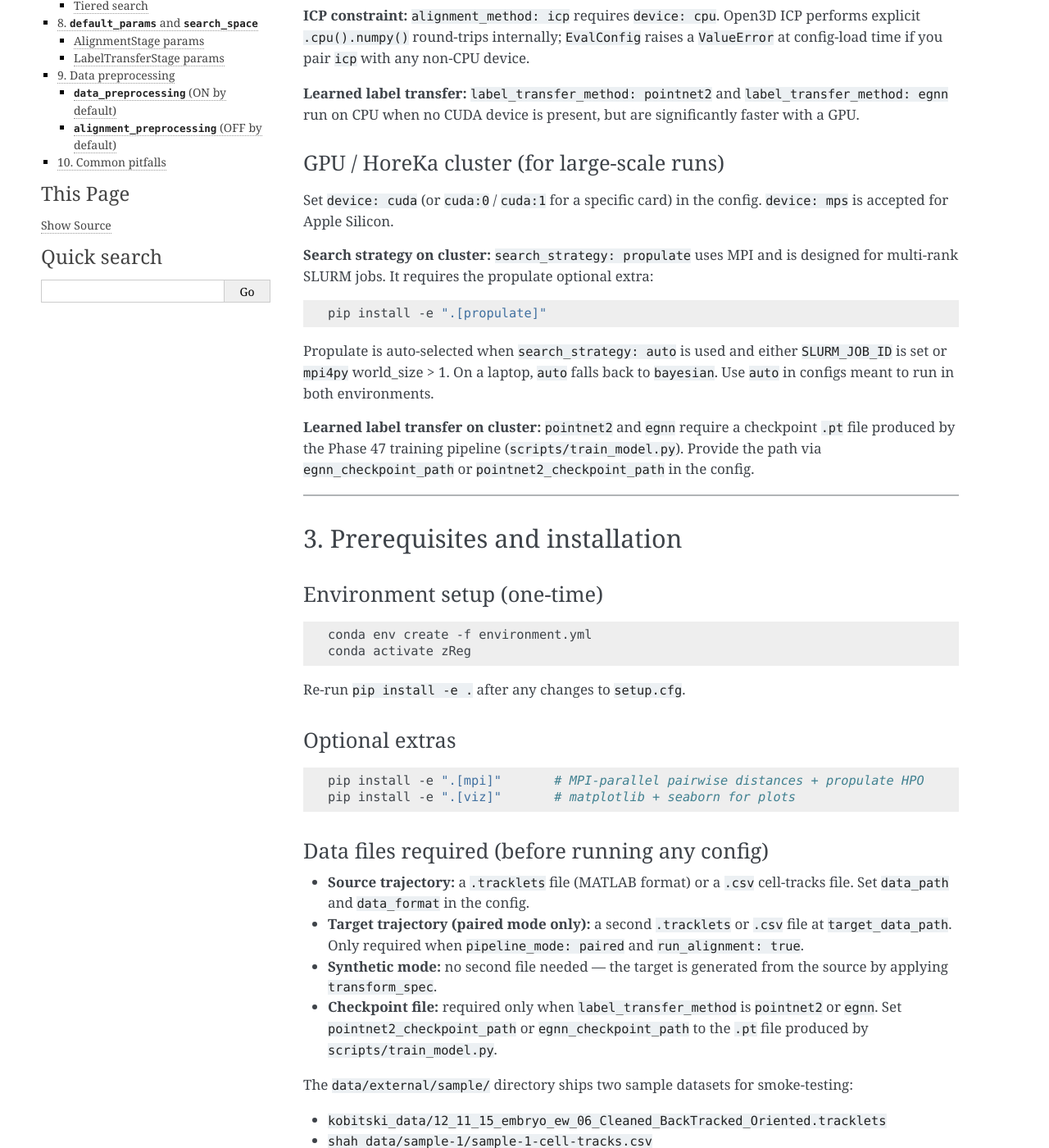
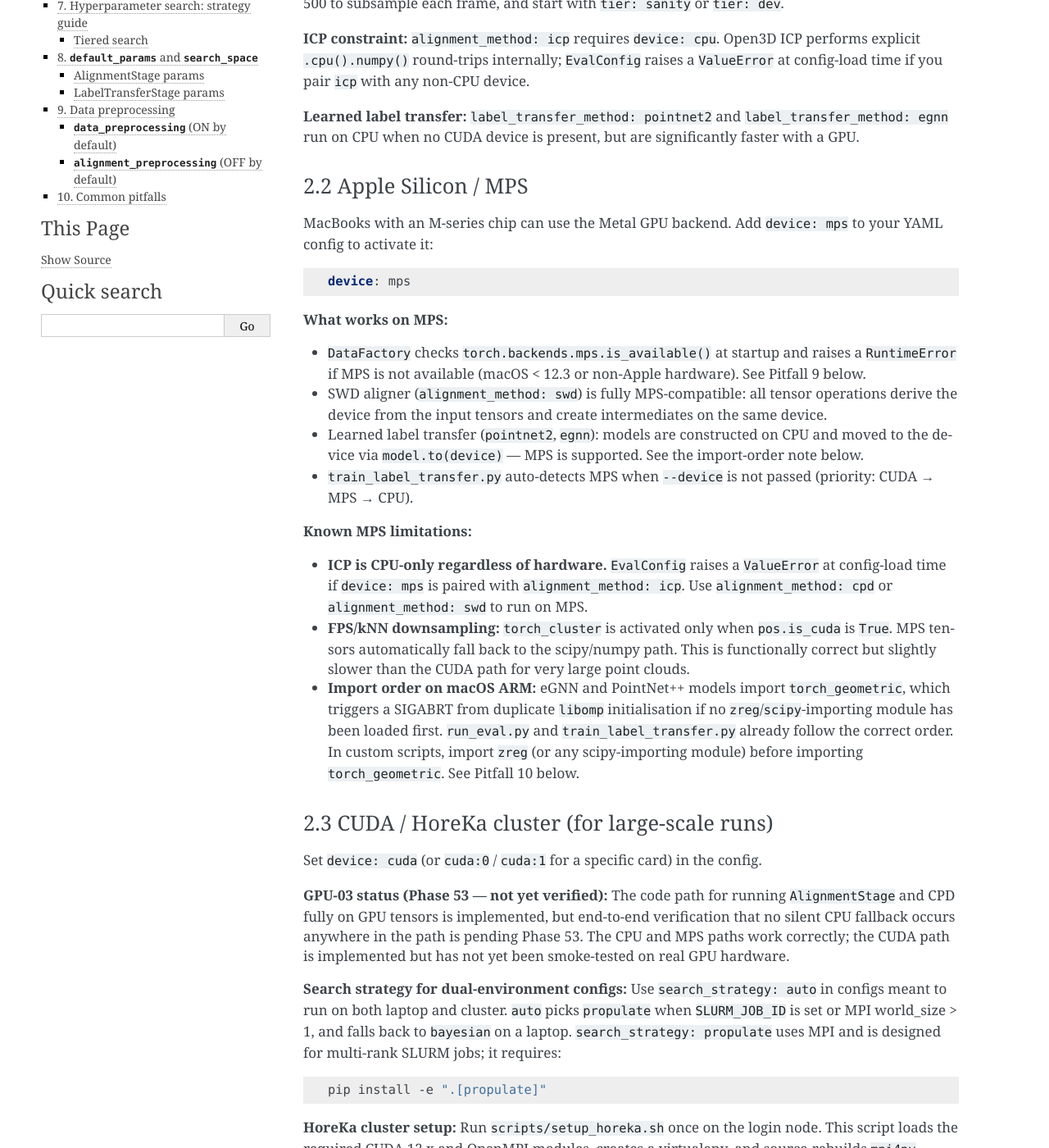
Before and after one commit to Helmholtz-AI-Energy/zReg, a Sphinx documentation site: the page built from docs/tutorial.md, in a window 1280 px wide and 1400 px high, scrolled down 772 px. Shown: the whole window at 82% size. Built offline with Sphinx 7.4.7, drawn with Linux system fonts in a browser that asks for light colours; some of the changed text lies outside the part shown.

Commit message:
docs(quick-20260717-02-01): expand tutorial Section 2 for cross-platform accuracy
- Split Section 2 into three subsections: CPU, Apple Silicon/MPS, CUDA/HoreKa
- Document MPS limitations: ICP CPU-only constraint, torch_cluster CUDA-only
  FPS/kNN fallback to scipy, libomp import-order SIGABRT on macOS ARM
- State GPU-03 end-to-end GPU verification as pending (Phase 53, not yet done)
- Recommend search_strategy: auto for dual-environment configs
- Add Pitfall 9 (MPS RuntimeError) and Pitfall 10 (libomp SIGABRT) to Section 10
- Clarify that all shipped configs default to device: cpu; users must add device: mps

````diff
--- a/docs/tutorial.md
+++ b/docs/tutorial.md
@@ -11,10 +11,11 @@ and a run mode (`optimize`, `eval`, or `full`) and the framework handles everyth
 
 ## 2. Hardware requirements
 
-### Laptop / CPU (fully supported)
+### 2.1 Any laptop (CPU — fully supported)
 
-All three CLI modes (`optimize`, `eval`, `full`) run without a GPU. `device: cpu` is the
-default — no config change is needed for laptop runs.
+All three CLI modes (`optimize`, `eval`, `full`) run without a GPU. All shipped configs
+default to `device: cpu` — no config change is needed for laptop runs. To use Apple Silicon
+GPU acceleration, you must explicitly add `device: mps` to your YAML (see Section 2.2).
 
 **Practical runtime guidance by tier:**
 
@@ -24,8 +25,8 @@ default — no config change is needed for laptop runs.
 | `dev` (20 trials, bayesian, `max_points_per_frame: 100`) | 20 | ~20–40 min |
 | `full` (n_trials from config, full dataset) | configurable | hours |
 
-To keep runtimes manageable on a laptop, set `max_points_per_frame: 100`–`500` to subsample
-each frame, and start with `tier: sanity` or `tier: dev`.
+`max_points_per_frame` is the primary knob for keeping laptop runtimes manageable: set it to
+100–500 to subsample each frame, and start with `tier: sanity` or `tier: dev`.
 
 **ICP constraint:** `alignment_method: icp` requires `device: cpu`. Open3D ICP performs
 explicit `.cpu().numpy()` round-trips internally; `EvalConfig` raises a `ValueError` at
@@ -34,21 +35,69 @@ config-load time if you pair `icp` with any non-CPU device.
 **Learned label transfer:** `label_transfer_method: pointnet2` and `label_transfer_method: egnn`
 run on CPU when no CUDA device is present, but are significantly faster with a GPU.
 
-### GPU / HoreKa cluster (for large-scale runs)
+### 2.2 Apple Silicon / MPS
 
-Set `device: cuda` (or `cuda:0` / `cuda:1` for a specific card) in the config. `device: mps`
-is accepted for Apple Silicon.
+MacBooks with an M-series chip can use the Metal GPU backend. Add `device: mps` to your
+YAML config to activate it:
 
-**Search strategy on cluster:** `search_strategy: propulate` uses MPI and is designed for
-multi-rank SLURM jobs. It requires the propulate optional extra:
+```yaml
+device: mps
+```
+
+**What works on MPS:**
+
+- `DataFactory` checks `torch.backends.mps.is_available()` at startup and raises a
+  `RuntimeError` if MPS is not available (macOS < 12.3 or non-Apple hardware). See
+  Pitfall 9 below.
+- SWD aligner (`alignment_method: swd`) is fully MPS-compatible: all tensor operations
+  derive the device from the input tensors and create intermediates on the same device.
+- Learned label transfer (`pointnet2`, `egnn`): models are constructed on CPU and moved
+  to the device via `model.to(device)` — MPS is supported. See the import-order note below.
+- `train_label_transfer.py` auto-detects MPS when `--device` is not passed (priority:
+  CUDA → MPS → CPU).
+
+**Known MPS limitations:**
+
+- **ICP is CPU-only regardless of hardware.** `EvalConfig` raises a `ValueError` at
+  config-load time if `device: mps` is paired with `alignment_method: icp`. Use
+  `alignment_method: cpd` or `alignment_method: swd` to run on MPS.
+- **FPS/kNN downsampling:** `torch_cluster` is activated only when `pos.is_cuda` is `True`.
+  MPS tensors automatically fall back to the scipy/numpy path. This is functionally
+  correct but slightly slower than the CUDA path for very large point clouds.
+- **Import order on macOS ARM:** eGNN and PointNet++ models import `torch_geometric`, which
+  triggers a SIGABRT from duplicate `libomp` initialisation if no `zreg`/`scipy`-importing
+  module has been loaded first. `run_eval.py` and `train_label_transfer.py` already follow
+  the correct order. In custom scripts, import `zreg` (or any scipy-importing module) before
+  importing `torch_geometric`. See Pitfall 10 below.
+
+### 2.3 CUDA / HoreKa cluster (for large-scale runs)
+
+Set `device: cuda` (or `cuda:0` / `cuda:1` for a specific card) in the config.
+
+**GPU-03 status (Phase 53 — not yet verified):** The code path for running
+`AlignmentStage` and CPD fully on GPU tensors is implemented, but end-to-end
+verification that no silent CPU fallback occurs anywhere in the path is pending Phase 53.
+The CPU and MPS paths work correctly; the CUDA path is implemented but has not yet been
+smoke-tested on real GPU hardware.
+
+**Search strategy for dual-environment configs:** Use `search_strategy: auto` in configs
+meant to run on both laptop and cluster. `auto` picks `propulate` when `SLURM_JOB_ID` is
+set or MPI world_size > 1, and falls back to `bayesian` on a laptop. `search_strategy:
+propulate` uses MPI and is designed for multi-rank SLURM jobs; it requires:
 
 ```bash
 pip install -e ".[propulate]"
 ```
 
-Propulate is auto-selected when `search_strategy: auto` is used and either `SLURM_JOB_ID` is
-set or `mpi4py` world_size > 1. On a laptop, `auto` falls back to `bayesian`. Use `auto` in
-configs meant to run in both environments.
+**HoreKa cluster setup:** Run `scripts/setup_horeka.sh` once on the login node. This script
+loads the required CUDA 12.x and OpenMPI modules, creates a virtualenv, and source-rebuilds
+`mpi4py` against the cluster's MPI installation.
+
+**Data transfer to HoreKa:** Data must be transferred to the HoreKa workspace before jobs
+run. Use the `rsync` command inside `setup_horeka.sh` to copy `data/external/sample/` from
+your laptop, then create an absolute symlink from `data/external/sample` inside the repo
+checkout to the workspace data directory. Relative symlinks break under `srun` — use
+absolute paths as documented in `setup_horeka.sh`.
 
 **Learned label transfer on cluster:** `pointnet2` and `egnn` require a checkpoint `.pt` file
 produced by the Phase 47 training pipeline (`scripts/train_model.py`). Provide the path via
@@ -523,3 +572,23 @@ alignment_preprocessing:
 - **Fix:** Run `pip install -e ".[viz]"` to install `matplotlib` and `seaborn`. Also verify
   that `save_plots: true` is set in your config (it is the default, but double-check if you
   copied a minimal config that omits it).
+
+**9. `RuntimeError: device='mps' requested but torch.backends.mps.is_available() is False`**
+
+- **Symptom:** `DataFactory` raises a `RuntimeError` at startup when `device: mps` is set.
+- **Cause:** MPS requires macOS 12.3 or later and an Apple Silicon chip (M1/M2/M3/M4).
+  The error fires at `DataFactory.__init__` time, before any data is loaded.
+- **Fix:** Either upgrade to macOS 12.3+ on Apple Silicon hardware, or fall back to
+  `device: cpu` in your config.
+
+**10. SIGABRT on macOS ARM when using eGNN or PointNet++**
+
+- **Symptom:** The process aborts with `SIGABRT` immediately after importing the model,
+  with a message about duplicate library initialisation or `libomp`.
+- **Cause:** `torch_geometric` initialises `libomp` when it is imported. If `torch_geometric`
+  is imported before any `zreg`/`scipy`-importing module in the same process, a second
+  `libomp` instance is loaded and macOS kills the process.
+- **Fix:** Do not reorder imports relative to `run_eval.py` or `train_label_transfer.py`,
+  which already follow the correct order. In custom scripts, import `zreg` (or any
+  scipy-importing module such as `scipy` or `numpy`) before importing `torch_geometric`.
+  The guard is documented in `src/zreg/models/egnn.py` (lines 38–39).
````
